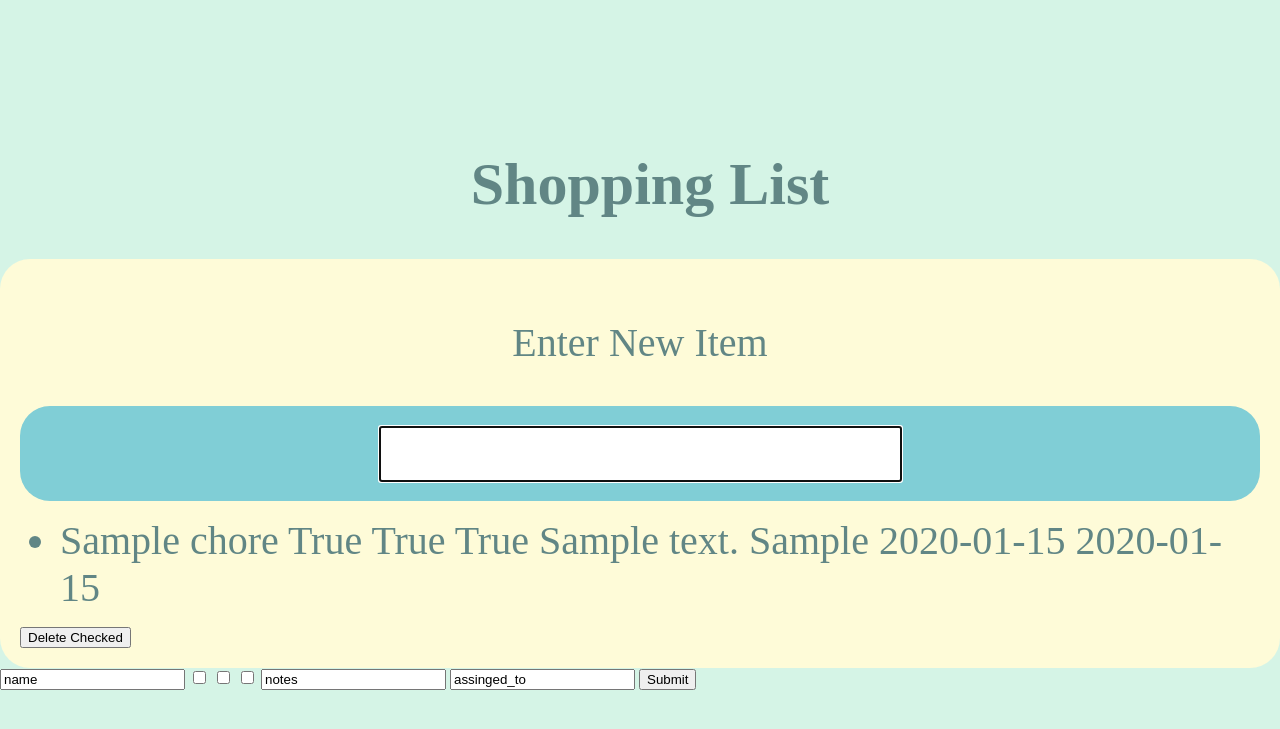
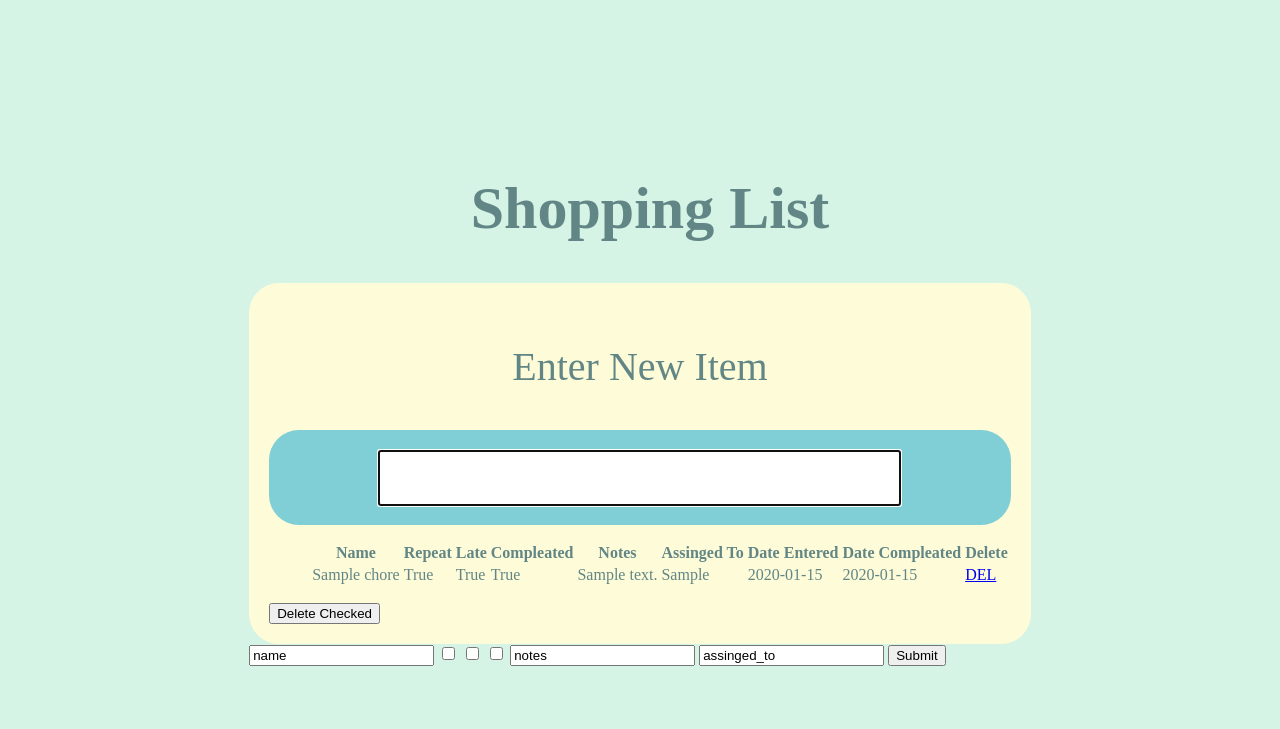
Before and after one commit to ravenstudios/chore_list, a Flask app: page / in a window 1280 px wide. Shown: the top 729 px of the page. Run offline with Flask 3, Linux system fonts and the light colour scheme; tables that the repository leaves empty hold one stand-in row (values such as "Sample post").

Commit message:
can save and del entrys

```diff
--- a/app.py
+++ b/app.py
@@ -34,15 +34,17 @@
     db.session.add(Chore(request.form.to_dict(flat=False)))
     #
     # #
-    db.session.commit()
+    # db.session.commit()
     # push_notifications.send_message(item)
     return render_template('index.html', chore=Chore.query.all())
 
 
 
-@app.route('/delete-item', methods = ['POST'])
+@app.route('/delete-item', methods = ['GET', 'POST'])
 def delete():
-    Shopping_list.query.filter_by(_id=request.json["id"]).delete()
+    args = request.args
+    print(args.get("id"))
+    Chore.query.filter_by(_id=args.get("_id")).delete()
     db.session.commit()
     return redirect("/")
 
--- a/templates/shopping_list.html
+++ b/templates/shopping_list.html
@@ -8,26 +8,35 @@
   </div>
 
   <ul>
-  {% for item in chore %}
-      <li class="list-item">{{ item.item }}
-        <span>
-          {{ item.name }}
-          {{ item.repeat }}
-          {{ item.late }}
-          {{ item.compleated }}
-          {{ item.notes }}
-          {{ item.assinged_to }}
-          {{ item.date_entered }}
-          {{ item.date_compleated }}
+    <table>
 
+      <tr>
+        <th>Name</th>
+        <th>Repeat</th>
+        <th>Late</th>
+        <th>Compleated</th>
+        <th>Notes</th>
+        <th>Assinged To</th>
+        <th>Date Entered</th>
+        <th>Date Compleated</th>
+        <th>Delete</th>
+      </tr>
 
+      {% for item in chore %}
+        <tr>
+              <td>{{ item.name }}</td>
+              <td>{{ item.repeat }}</td>
+              <td>{{ item.late }}</td>
+              <td>{{ item.compleated }}</td>
+              <td>{{ item.notes }}</td>
+              <td>{{ item.assinged_to }}</td>
+              <td>{{ item.date_entered }}</td>
+              <td>{{ item.date_compleated }}</td>
+              <td><a href="/delete-item?_id={{ item._id }}">DEL</a></td>
+        </tr>
+      {% endfor %}
+    </table>
 
-
-        </span>
-
-      </li>
-
-  {% endfor %}
   </ul>
   <button  id="del-checked-button"type="button" class="del-checked-button">Delete Checked</button>
 </div>
```
